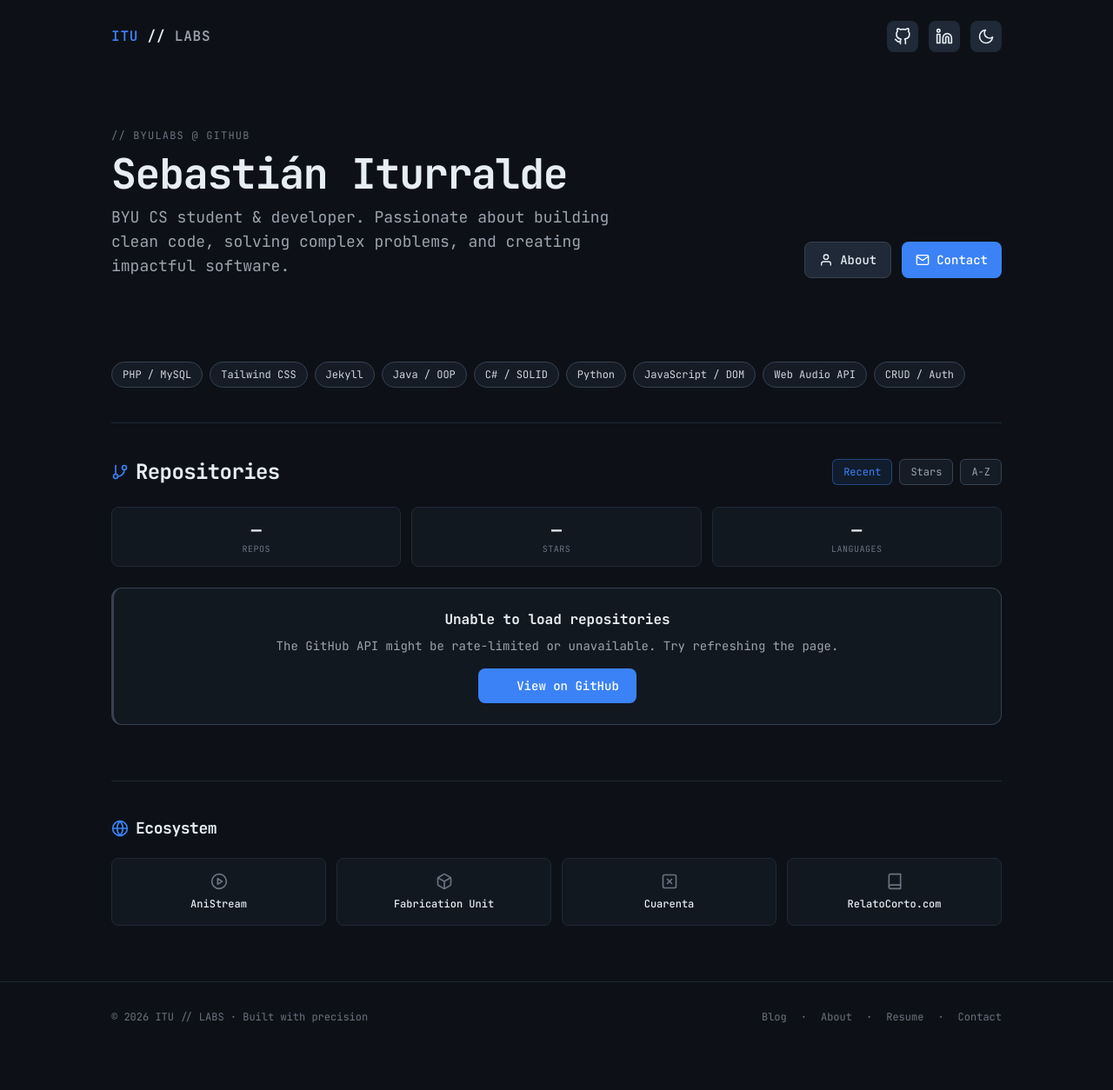
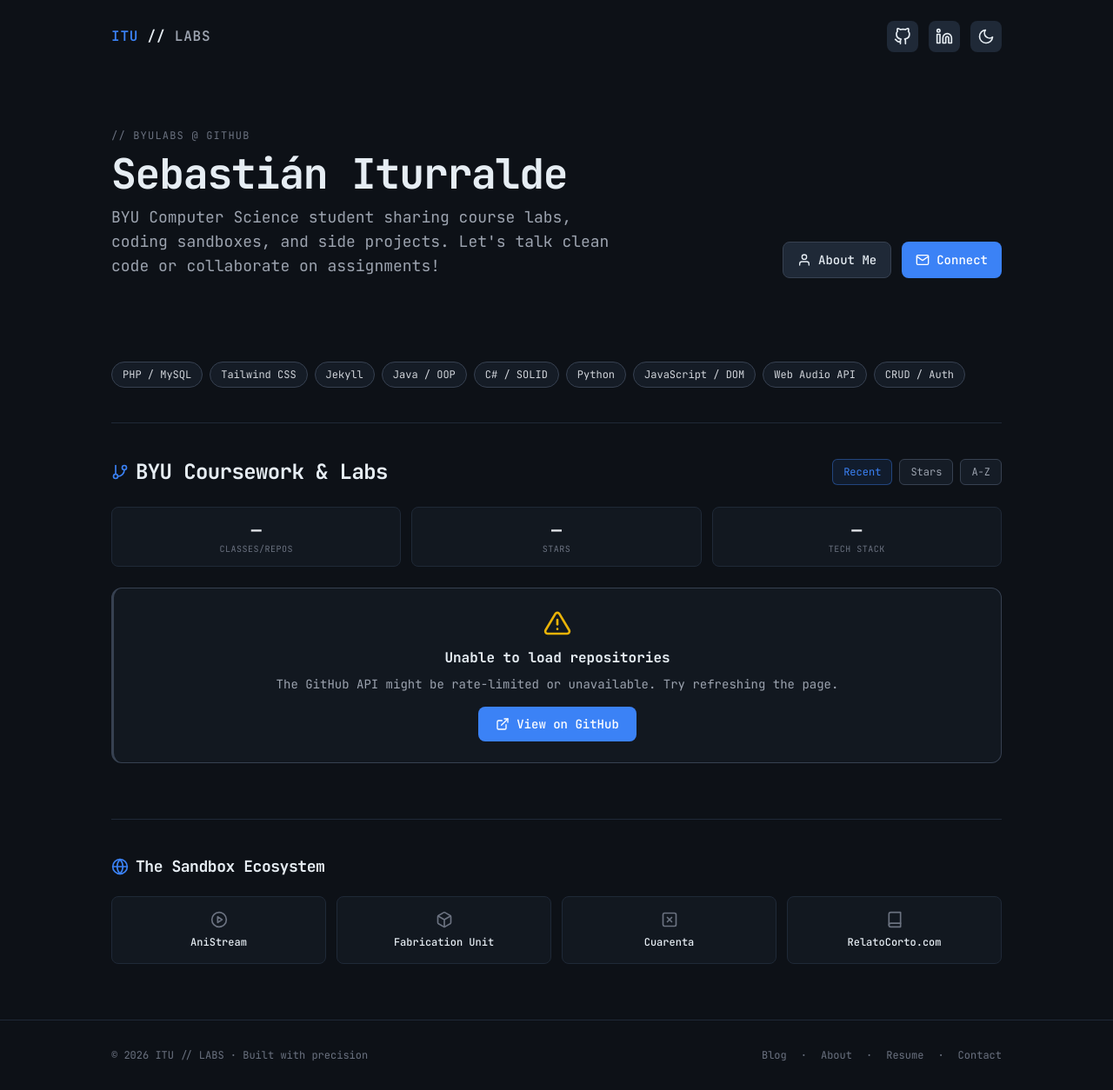
Before and after one commit to BYULabs/byulabs.github.io, a Jekyll site: the page built from index.html, in a window 1280 px wide. Shown: the whole page at 87% size. Built offline with Jekyll 4.4.1, drawn with Linux system fonts in a browser that asks for light colours; before the commit the page ends 1210 px from its top, so only the background shows below that.

Commit message:
fix: update site description and improve content clarity for portfolio focus

```diff
--- a/index.html
+++ b/index.html
@@ -1,6 +1,6 @@
 ---
 layout: default
-description: Portfolio and technical sandbox of Sebastián Iturralde, a BYU CS student. Explore software projects, clean code, and web development repositories.
+description: Student technical sandbox and course repository hub of Sebastián Iturralde, a BYU CS student. Sharing code, lab resources, and side projects.
 ---
 
 <div class="max-w-5xl mx-auto">
@@ -14,17 +14,17 @@ description: Portfolio and technical sandbox of Sebastián Iturralde, a BYU CS s
                     Sebastián Iturralde
                 </h1>
                 <p class="text-base md:text-lg dark:text-gray-400 light:text-gray-600 max-w-xl">
-                    BYU CS student & developer. Passionate about building clean code, solving complex problems, and creating impactful software.
+                    BYU Computer Science student sharing course labs, coding sandboxes, and side projects. Let's talk clean code or collaborate on assignments!
                 </p>
             </div>
             <div class="flex gap-3 flex-shrink-0">
                 <a href="https://www.itusebastian.com/about/"
                     class="inline-flex items-center gap-2 text-sm font-medium dark:bg-gray-800 light:bg-gray-200 dark:border-gray-700 light:border-gray-300 border px-4 py-2.5 rounded-lg hover:dark:bg-gray-700 hover:light:bg-gray-300 transition-colors">
-                    <svg viewBox="0 0 24 24" class="w-4 h-4" stroke="currentColor" stroke-width="2" fill="none" stroke-linecap="round" stroke-linejoin="round" class="css-i6dzq1"><path d="M20 21v-2a4 4 0 0 0-4-4H8a4 4 0 0 0-4 4v2"></path><circle cx="12" cy="7" r="4"></circle></svg> About
+                    <svg viewBox="0 0 24 24" class="w-4 h-4" stroke="currentColor" stroke-width="2" fill="none" stroke-linecap="round" stroke-linejoin="round"><path d="M20 21v-2a4 4 0 0 0-4-4H8a4 4 0 0 0-4 4v2"></path><circle cx="12" cy="7" r="4"></circle></svg> About Me
                 </a>
                 <a href="https://www.itusebastian.com/contact/"
                     class="inline-flex items-center gap-2 text-sm font-medium accent-bg text-white px-4 py-2.5 rounded-lg hover:opacity-90 transition-opacity">
-                    <svg viewBox="0 0 24 24" class="w-4 h-4" stroke="currentColor" stroke-width="2" fill="none" stroke-linecap="round" stroke-linejoin="round" class="css-i6dzq1"><path d="M4 4h16c1.1 0 2 .9 2 2v12c0 1.1-.9 2-2 2H4c-1.1 0-2-.9-2-2V6c0-1.1.9-2 2-2z"></path><polyline points="22,6 12,13 2,6"></polyline></svg> Contact
+                    <svg viewBox="0 0 24 24" class="w-4 h-4" stroke="currentColor" stroke-width="2" fill="none" stroke-linecap="round" stroke-linejoin="round"><path d="M4 4h16c1.1 0 2 .9 2 2v12c0 1.1-.9 2-2 2H4c-1.1 0-2-.9-2-2V6c0-1.1.9-2 2-2z"></path><polyline points="22,6 12,13 2,6"></polyline></svg> Connect
                 </a>
             </div>
         </div>
@@ -54,8 +54,8 @@ description: Portfolio and technical sandbox of Sebastián Iturralde, a BYU CS s
     <section class="fade-up">
         <div class="flex flex-col sm:flex-row sm:items-center sm:justify-between gap-4 mb-6">
             <h2 class="text-xl md:text-2xl font-bold tracking-tight flex items-center gap-2">
-                <svg viewBox="0 0 24 24" class="w-5 h-5 accent-text" stroke="currentColor" stroke-width="2" fill="none" stroke-linecap="round" stroke-linejoin="round" class="css-i6dzq1"><line x1="6" y1="3" x2="6" y2="15"></line><circle cx="18" cy="6" r="3"></circle><circle cx="6" cy="18" r="3"></circle><path d="M18 9a9 9 0 0 1-9 9"></path></svg>
-                Repositories
+                <svg viewBox="0 0 24 24" class="w-5 h-5 accent-text" stroke="currentColor" stroke-width="2" fill="none" stroke-linecap="round" stroke-linejoin="round"><line x1="6" y1="3" x2="6" y2="15"></line><circle cx="18" cy="6" r="3"></circle><circle cx="6" cy="18" r="3"></circle><path d="M18 9a9 9 0 0 1-9 9"></path></svg>
+                BYU Coursework & Labs
             </h2>
             <div class="flex items-center gap-2">
                 <button class="sort-btn text-xs px-3 py-1.5 rounded-md border dark:border-gray-700 light:border-gray-300 dark:bg-gray-800/50 light:bg-gray-100 dark:text-gray-400 light:text-gray-600 transition-colors active" data-sort="updated">Recent</button>
@@ -68,7 +68,7 @@ description: Portfolio and technical sandbox of Sebastián Iturralde, a BYU CS s
         <div id="statsBar" class="grid grid-cols-3 gap-3 mb-6">
             <div class="stat-box text-center p-3 dark:bg-gray-800/30 light:bg-gray-100 border dark:border-gray-800 light:border-gray-200 rounded-lg">
                 <div class="stat-val text-xl font-bold dark:text-gray-200 light:text-gray-800" id="totalRepos">—</div>
-                <div class="text-[10px] uppercase tracking-wider dark:text-gray-500 light:text-gray-500">Repos</div>
+                <div class="text-[10px] uppercase tracking-wider dark:text-gray-500 light:text-gray-500">Classes/Repos</div>
             </div>
             <div class="stat-box text-center p-3 dark:bg-gray-800/30 light:bg-gray-100 border dark:border-gray-800 light:border-gray-200 rounded-lg">
                 <div class="stat-val text-xl font-bold dark:text-gray-200 light:text-gray-800" id="totalStars">—</div>
@@ -76,7 +76,7 @@ description: Portfolio and technical sandbox of Sebastián Iturralde, a BYU CS s
             </div>
             <div class="stat-box text-center p-3 dark:bg-gray-800/30 light:bg-gray-100 border dark:border-gray-800 light:border-gray-200 rounded-lg">
                 <div class="stat-val text-xl font-bold dark:text-gray-200 light:text-gray-800" id="totalLangs">—</div>
-                <div class="text-[10px] uppercase tracking-wider dark:text-gray-500 light:text-gray-500">Languages</div>
+                <div class="text-[10px] uppercase tracking-wider dark:text-gray-500 light:text-gray-500">Tech Stack</div>
             </div>
         </div>
 
@@ -91,15 +91,15 @@ description: Portfolio and technical sandbox of Sebastián Iturralde, a BYU CS s
             <div class="skeleton h-36 rounded-xl"></div>
         </div>
 
-        <!-- Error State (hidden by default) -->
+        <!-- Error State -->
         <div id="errorState" class="hidden">
             <div class="error-state dark:bg-gray-800/30 light:bg-gray-100 border dark:border-gray-700 light:border-gray-200 rounded-xl p-6 text-center">
-                <i data-lucide="alert-triangle" class="w-8 h-8 mx-auto mb-3 text-yellow-500"></i>
+                <svg viewBox="0 0 24 24" class="w-8 h-8 mx-auto mb-3 text-yellow-500" stroke="currentColor" stroke-width="2" fill="none" stroke-linecap="round" stroke-linejoin="round"><path d="M10.29 3.86L1.82 18a2 2 0 0 0 1.71 3h16.94a2 2 0 0 0 1.71-3L13.71 3.86a2 2 0 0 0-3.42 0z"></path><line x1="12" y1="9" x2="12" y2="13"></line><line x1="12" y1="17" x2="12.01" y2="17"></line></svg>
                 <h3 class="font-bold mb-2">Unable to load repositories</h3>
                 <p class="text-sm dark:text-gray-400 light:text-gray-600 mb-4">The GitHub API might be rate-limited or unavailable. Try refreshing the page.</p>
                 <a href="https://github.com/byulabs" target="_blank" rel="noopener noreferrer"
                     class="inline-flex items-center gap-2 text-sm font-medium accent-bg text-white px-5 py-2.5 rounded-lg hover:opacity-90 transition-opacity">
-                    <i data-lucide="external-link" class="w-4 h-4"></i> View on GitHub
+                    <svg viewBox="0 0 24 24" class="w-4 h-4" stroke="currentColor" stroke-width="2" fill="none" stroke-linecap="round" stroke-linejoin="round"><path d="M18 13v6a2 2 0 0 1-2 2H5a2 2 0 0 1-2-2V8a2 2 0 0 1 2-2h6"></path><polyline points="15 3 21 3 21 9"></polyline><line x1="10" y1="14" x2="21" y2="3"></line></svg>View on GitHub
                 </a>
             </div>
         </div>
@@ -110,7 +110,7 @@ description: Portfolio and technical sandbox of Sebastián Iturralde, a BYU CS s
         <hr class="dark:border-gray-800 light:border-gray-200 mb-10">
         <h2 class="text-lg font-bold tracking-tight mb-5 flex items-center gap-2">
             <svg viewBox="0 0 24 24" class="w-5 h-5 accent-text" stroke="currentColor" stroke-width="2" fill="none" stroke-linecap="round" stroke-linejoin="round" class="css-i6dzq1"><circle cx="12" cy="12" r="10"></circle><line x1="2" y1="12" x2="22" y2="12"></line><path d="M12 2a15.3 15.3 0 0 1 4 10 15.3 15.3 0 0 1-4 10 15.3 15.3 0 0 1-4-10 15.3 15.3 0 0 1 4-10z"></path></svg>
-            Ecosystem
+            The Sandbox Ecosystem
         </h2>
         <div class="grid grid-cols-2 sm:grid-cols-4 gap-3">
             <!-- AniStream -->
```
Also changed, not shown: assets/css/output.css.
